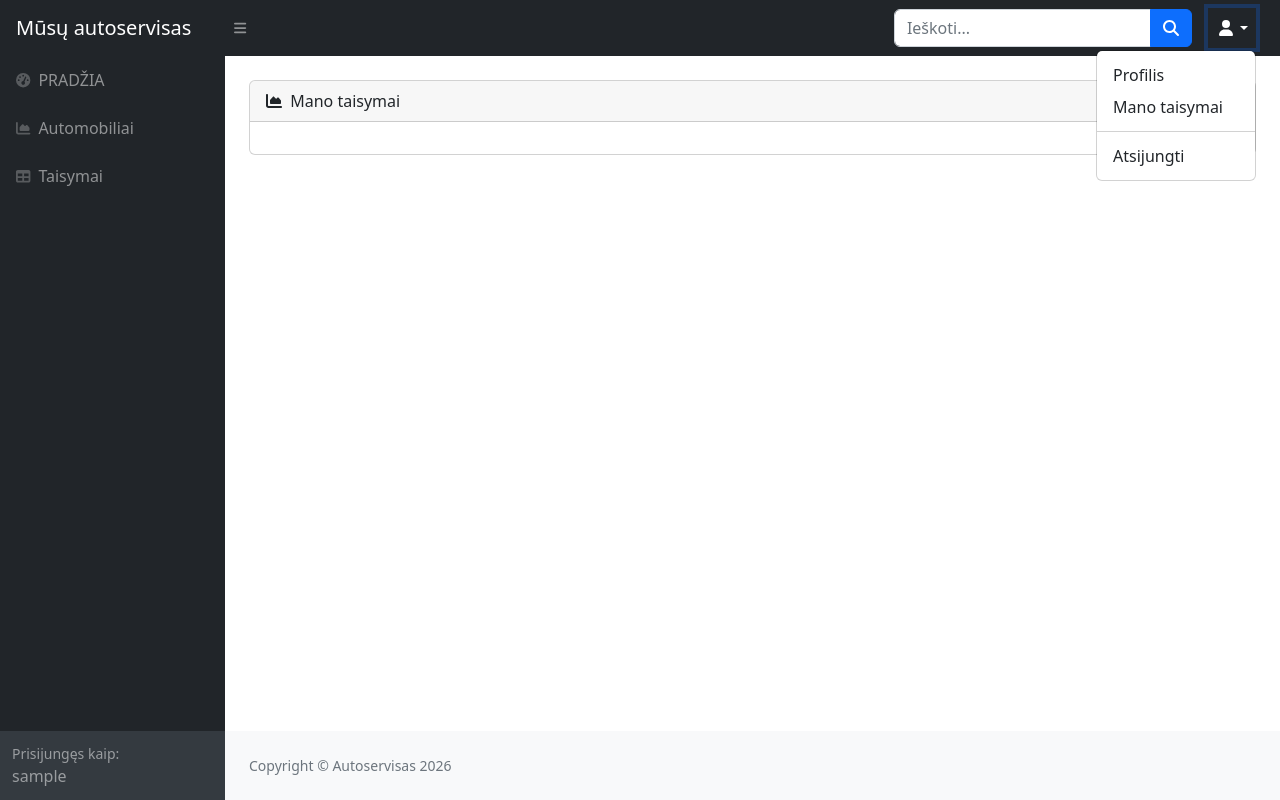
After one commit to DonatasNoreika/autoservice_20260316, a Django app: page /userorders/ in a window 1280 px wide, after a click that opens the changed part. The commit adds this page. Run offline with Django 5.2, Linux system fonts and the light colour scheme; the visitor is signed in with stand-in values (Sample User, id 1); data that the repository does not hold is empty; some libraries are stand-ins or nearby versions.

Commit message:
8: +Padaryti meniu punktą "Mano Užsakymai", kuris vestų į puslapį, kuriame prisijungęs vartotojas galėtų matyti tik savo užsakymus. +Paspaudus ant užsakymo, vartotojas patektų į išsamų jo aprašymą (galima - į anksčiau sukurtą).

```diff
--- a/mysite/autoservice/templates/base.html
+++ b/mysite/autoservice/templates/base.html
@@ -32,8 +32,10 @@
                 <li class="nav-item dropdown">
                     <a class="nav-link dropdown-toggle" id="navbarDropdown" href="#" role="button" data-bs-toggle="dropdown" aria-expanded="false"><i class="fas fa-user fa-fw"></i></a>
                     <ul class="dropdown-menu dropdown-menu-end" aria-labelledby="navbarDropdown">
-                        <li><a class="dropdown-item" href="#!">Settings</a></li>
-                        <li><a class="dropdown-item" href="#!">Activity Log</a></li>
+                        <li><a class="dropdown-item" href="">Profilis</a></li>
+                        {% if user.is_authenticated %}
+                        <li><a class="dropdown-item" href="{% url 'user_orders'%}">Mano taisymai</a></li>
+                        {% endif %}
                         <li><hr class="dropdown-divider" /></li>
                         {% if user.is_authenticated %}
                         <li class="nav-item">
--- a/mysite/autoservice/templates/order.html
+++ b/mysite/autoservice/templates/order.html
@@ -7,6 +7,8 @@
 {% block content %}
 <h1>{{ order.car }}</h1>
 <p>Data: {{ order.date }}</p>
+<p>Terminas: {{ order.deadline }}</p>
+<p>Klientas: {{ order.client.username }}</p>
 <p>Būsena: {{ order.get_status_display }}</p>
 
 <table class="table table-hover">
--- /dev/null
+++ b/mysite/autoservice/templates/user_orders.html
@@ -0,0 +1,13 @@
+{% extends 'base.html' %}
+
+{% block title %}Mano taisymai{% endblock %}
+
+{% block heading %}Mano taisymai{% endblock %}
+
+{% block content %}
+
+{% for order in orders %}
+<p><a href="{% url 'order' order.pk %}">{{ order }}</a></p>
+{% endfor %}
+
+{% endblock %}
--- a/mysite/autoservice/urls.py
+++ b/mysite/autoservice/urls.py
@@ -8,4 +8,5 @@ urlpatterns = [
     path('orders/', views.OrderListView.as_view(), name='orders'),
     path('orders/<int:pk>/', views.OrderDetailView.as_view(), name="order"),
     path('search/', views.search, name='search'),
+    path('userorders/', views.UserOrderListView.as_view(), name="user_orders"),
 ]
--- a/mysite/autoservice/views.py
+++ b/mysite/autoservice/views.py
@@ -3,6 +3,7 @@ from .models import Service, Car, Order
 from django.views import generic
 from django.core.paginator import Paginator
 from django.db.models import Q
+from django.contrib.auth.mixins import LoginRequiredMixin
 
 def index(request):
     num_visits = request.session.get('num_visits', 1)
@@ -57,3 +58,11 @@ def search(request):
                                    Q(client_name__icontains=query))
     }
     return render(request, template_name="search.html", context=context)
+
+class UserOrderListView(LoginRequiredMixin, generic.ListView):
+    model = Order
+    template_name = "user_orders.html"
+    context_object_name = "orders"
+
+    def get_queryset(self):
+        return Order.objects.filter(client=self.request.user)
```
Also changed, not shown: mysite/autoservice/models.py (line endings or trailing spaces).
